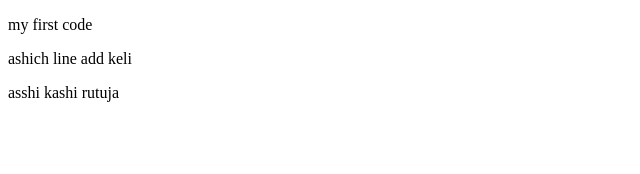
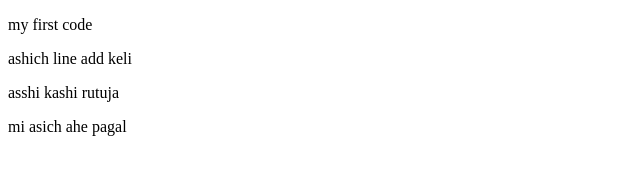
Before and after one commit to sameepnalawade/learningwithrutuja, a plain HTML site: page index.html in a window 1280 px wide. Shown: the whole page, without its empty margins (0-640 px from the left). Drawn offline with Linux system fonts and the light colour scheme.

Commit message:
Update index.html

```diff
--- a/index.html
+++ b/index.html
@@ -10,5 +10,6 @@
     <p>my first code</p>
     <p>ashich line add keli</p>
     <p>asshi kashi rutuja</p>
+    <p>mi asich ahe pagal</p>
 </body>
 </html>
```
